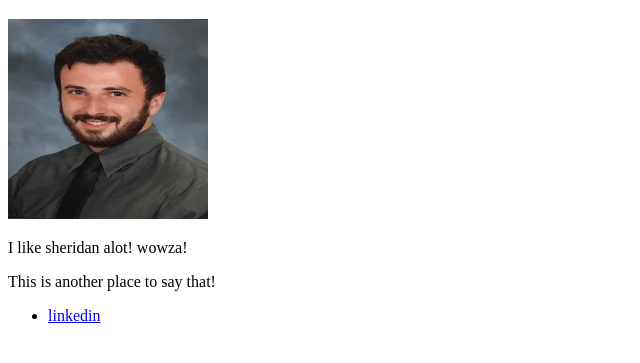
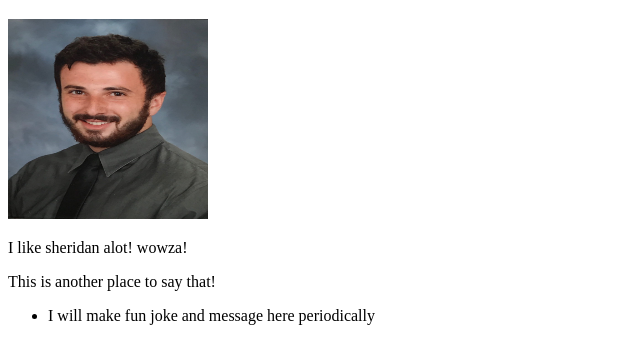
Before and after one commit to devindubin/devindubin.github.io, a plain HTML site: page index.html in a window 1280 px wide. Shown: the part 61-424 px from the top of the page, without its empty margins (0-640 px from the left). Drawn offline with Linux system fonts and the light colour scheme.

Commit message:
Update index.html

```diff
--- a/index.html
+++ b/index.html
@@ -2,7 +2,7 @@
 <html lang="en-us">
 <head>
   <meta charset="UTF-8">
-  <title>Activity 1: Basic HTML Bio</title>
+  <title>bookmark this site!</title>
 </head>
 
 <body>
@@ -20,7 +20,7 @@
     </p>
 
 <ul>
-  <li><a target="_blank" href="https://www.linkedin.com/feed/">linkedin</a></li>
+  <li>I will make fun joke and message here periodically</li>
 </ul>
 
 </body>
```
